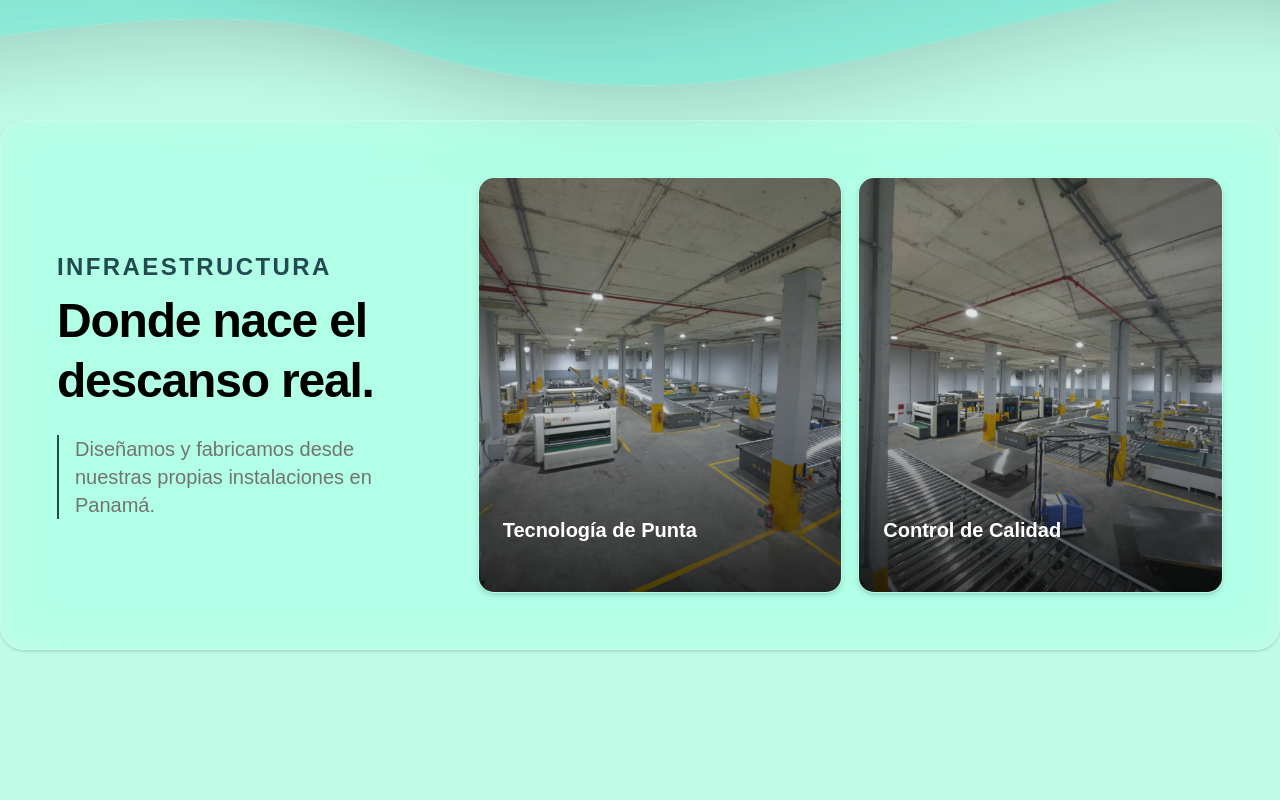
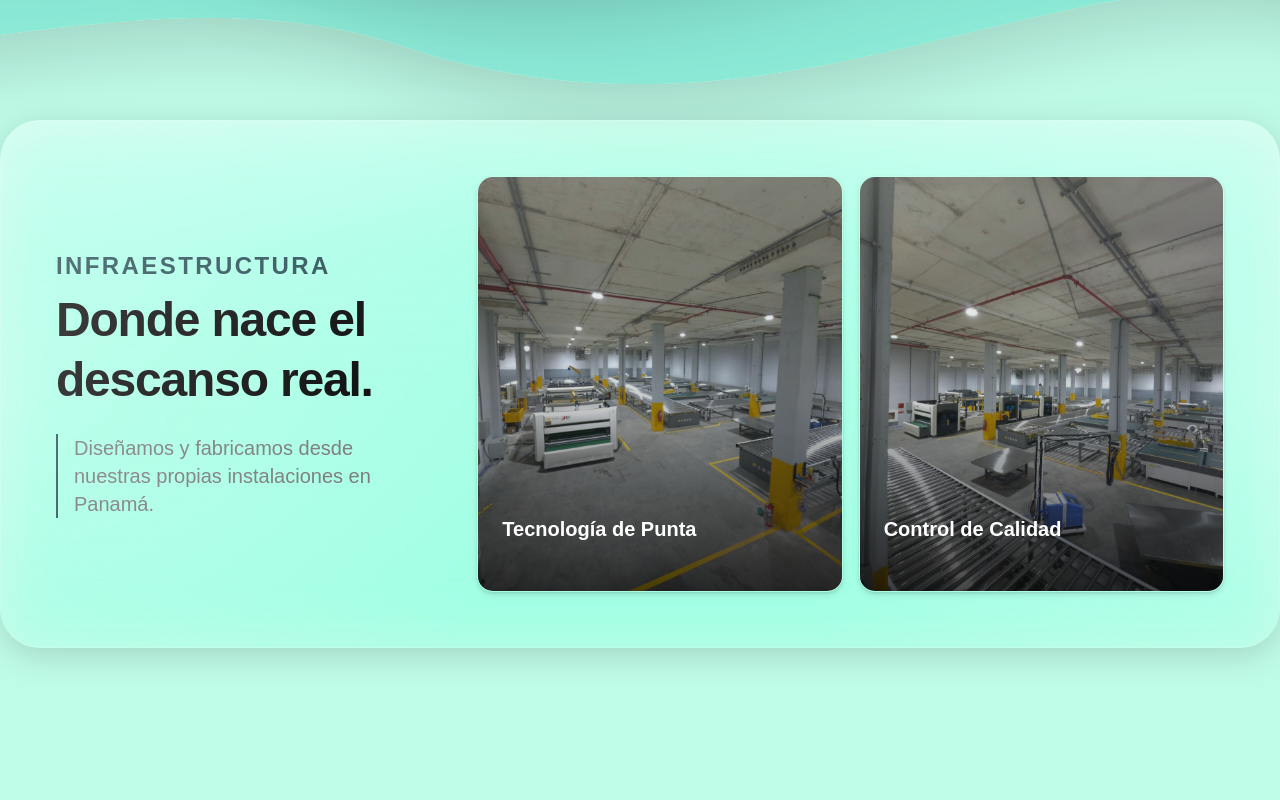
Before and after one commit to edwinforwork14/WH-MATTRESS, a Next.js app: page / in a window 1280 px wide. Shown: the part 940-1740 px from the top of the page. Built offline with nearby package versions, Linux system fonts and the light colour scheme.

Commit message:
nuevo glass efect

```diff
--- a/app/globals.css
+++ b/app/globals.css
@@ -209,7 +209,125 @@
     background-image: url('/ctasection.png');
   }
 
+  /* =========================
+     GLASS BASE (FIXED - SIN DOBLE BORDE)
+     ========================= */
   .glass {
-    @apply border border-white/20 bg-white/10 shadow-2xl backdrop-blur-xl backdrop-saturate-150 shadow-md;
+    position: relative;
+    border-radius: 2.5rem;
+
+    /* Fondo tipo vidrio */
+    background: linear-gradient(
+      to bottom,
+      oklch(1 0 0 / 0.22),
+      oklch(1 0 0 / 0.06)
+    );
+
+    /* Blur iOS */
+    backdrop-filter: blur(30px) saturate(180%);
+    -webkit-backdrop-filter: blur(30px) saturate(180%);
+
+    /* ❌ eliminamos border real */
+    border: none;
+
+    /* ✅ borde simulado + sombra */
+    box-shadow:
+      0 8px 32px oklch(0 0 0 / 0.15),
+      inset 0 0 0 1px oklch(1 0 0 / 0.15);
+
+    overflow: hidden;
+  }
+
+  /* =========================
+     BRILLO LATERAL (GLOW)
+     ========================= */
+  .glass::before {
+    content: "";
+    position: absolute;
+    inset: 0;
+
+    background:
+      radial-gradient(circle at left center, oklch(1 0 0 / 0.25), transparent 40%),
+      radial-gradient(circle at right center, oklch(1 0 0 / 0.25), transparent 40%);
+
+    pointer-events: none;
+  }
+
+  /* =========================
+     REFLEJO SUPERIOR (SUAVIZADO)
+     ========================= */
+  .glass::after {
+    content: "";
+    position: absolute;
+    top: 0;
+    left: 0;
+    width: 100%;
+    height: 50%;
+
+    background: linear-gradient(
+      to bottom,
+      oklch(1 0 0 / 0.25),
+      oklch(1 0 0 / 0.05),
+      transparent
+    );
+
+    border-radius: inherit;
+    pointer-events: none;
+  }
+
+  /* =========================
+     VARIANTE DOCK (MÁS INTENSA)
+     ========================= */
+  .glass-dock {
+    position: relative;
+    border-radius: 2.5rem;
+
+    background: linear-gradient(
+      to bottom,
+      oklch(1 0 0 / 0.28),
+      oklch(1 0 0 / 0.08)
+    );
+
+    backdrop-filter: blur(40px) saturate(200%);
+    -webkit-backdrop-filter: blur(40px) saturate(200%);
+
+    border: none;
+
+    box-shadow:
+      0 10px 40px oklch(0 0 0 / 0.2),
+      inset 0 0 0 1px oklch(1 0 0 / 0.18);
+
+    overflow: hidden;
+  }
+
+  .glass-dock::before {
+    content: "";
+    position: absolute;
+    inset: 0;
+
+    background:
+      radial-gradient(circle at left center, oklch(1 0 0 / 0.3), transparent 40%),
+      radial-gradient(circle at right center, oklch(1 0 0 / 0.3), transparent 40%);
+
+    pointer-events: none;
+  }
+
+  .glass-dock::after {
+    content: "";
+    position: absolute;
+    top: 0;
+    left: 0;
+    width: 100%;
+    height: 50%;
+
+    background: linear-gradient(
+      to bottom,
+      oklch(1 0 0 / 0.3),
+      oklch(1 0 0 / 0.06),
+      transparent
+    );
+
+    border-radius: inherit;
+    pointer-events: none;
   }
 }
--- a/components/hero-section.tsx
+++ b/components/hero-section.tsx
@@ -40,7 +40,7 @@ export default function HeroSection() {
                     <div className="h-320 absolute left-0 top-0 w-60 -rotate-45 rounded-full bg-[radial-gradient(50%_50%_at_50%_50%,hsla(0,0%,85%,.06)_0,hsla(0,0%,45%,.02)_80%,transparent_100%)] [translate:5%_-50%]" />
                     <div className="h-320 -translate-y-87.5 absolute left-0 top-0 w-60 -rotate-45 bg-[radial-gradient(50%_50%_at_50%_50%,hsla(0,0%,85%,.04)_0,hsla(0,0%,45%,.02)_80%,transparent_100%)]" />
                 </div>
-                <section className="lg:mt-30 flex flex-col-reverse lg:flex-row justify-between items-center mx-2 sm:mx-4 lg:mx-10 relative overflow-hidden rounded-3xl p-3 sm:p-8 md:p-14 glass dark:bg-white/5 dark:border-white/10 dark:backdrop-blur-2xl dark:shadow-[0_8px_32px_rgba(0,0,0,0.35),inset_0_1px_0_rgba(255,255,255,0.07)] dark:ring-1 dark:ring-inset dark:ring-white/5">
+                <section className="lg:mt-30 flex flex-col-reverse lg:flex-row justify-between items-center mx-2 sm:mx-4 lg:mx-10 relative overflow-hidden rounded-3xl p-3 sm:p-8 md:p-14 border border-white/20 bg-background/20 backdrop-blur-lg dark:bg-white/5 dark:border-white/10 dark:backdrop-blur-2xl dark:shadow-[0_8px_32px_rgba(0,0,0,0.35),inset_0_1px_0_rgba(255,255,255,0.07)] dark:ring-1 dark:ring-inset dark:ring-white/5">
                     <div className="w-full lg:w-[60%]">
                         <AnimatedGroup
                             variants={{
```
Lines whose indentation alone changed are shown as unchanged.
